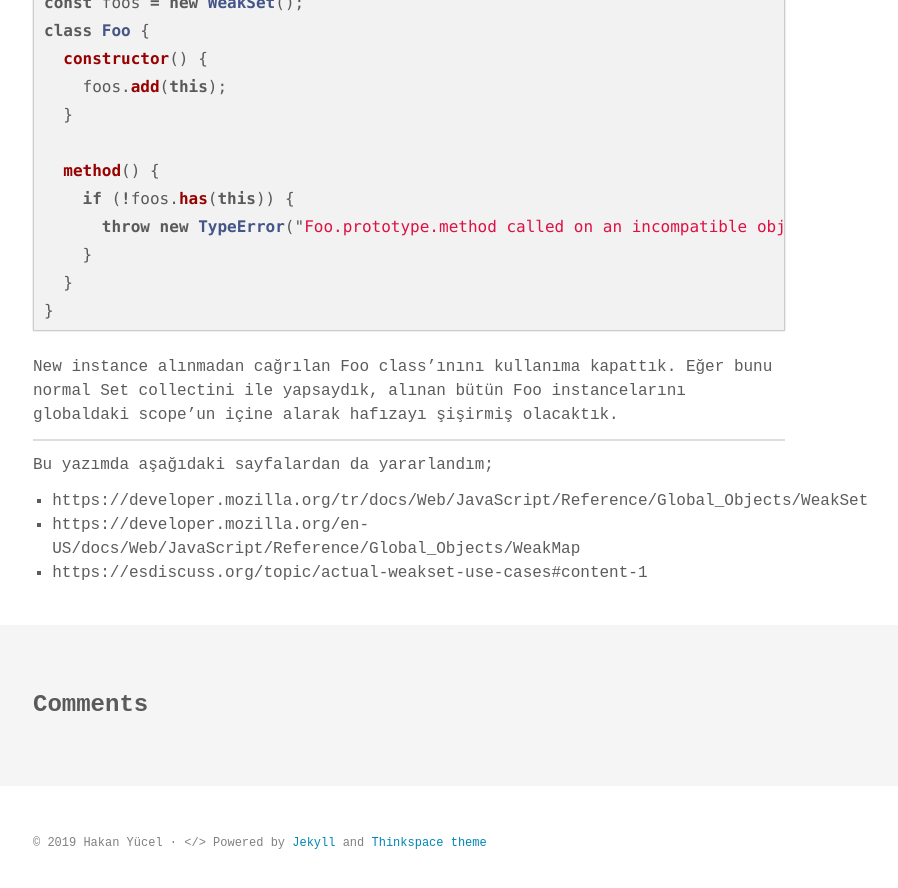
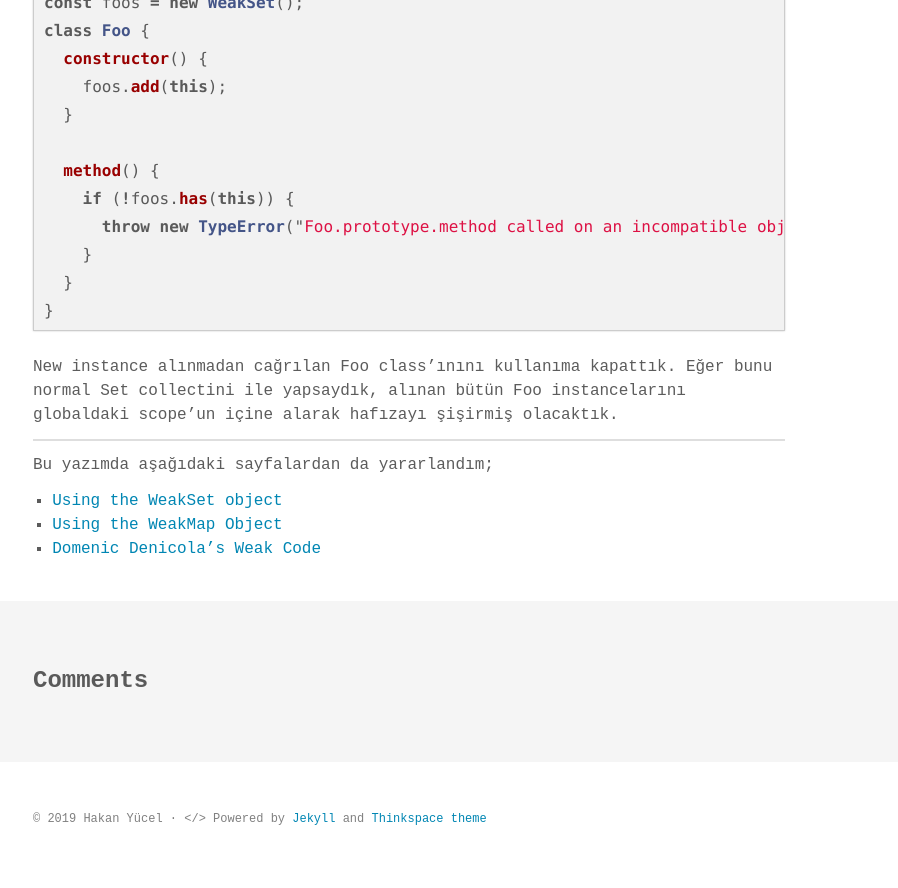
Before and after one commit to hknyuc/myblog, a Jekyll site: the page built from _posts/2019-03-12-Weak (Gevşek) Referanslar.md, in a window 1280 px wide and 900 px high, scrolled down 3147 px. Shown: the top 888 px of the window, without its empty margins (231-1129 px from the left). Built offline with Jekyll 4.4.1, drawn with Linux system fonts in a browser that asks for light colours; some web fonts are replaced; comment, search, counter and statistics services are not loaded.

Commit message:
references is added

```diff
--- a/_posts/2019-03-12-Weak (Gevşek) Referanslar.md
+++ b/_posts/2019-03-12-Weak (Gevşek) Referanslar.md
@@ -118,6 +118,6 @@ New instance alınmadan cağrılan Foo class'ınını kullanıma kapattık. Eğe
 ---
 
 Bu yazımda aşağıdaki sayfalardan da yararlandım;
-1. https://developer.mozilla.org/tr/docs/Web/JavaScript/Reference/Global_Objects/WeakSet
-2. https://developer.mozilla.org/en-US/docs/Web/JavaScript/Reference/Global_Objects/WeakMap
-3. https://esdiscuss.org/topic/actual-weakset-use-cases#content-1
+1. [Using the WeakSet object](https://developer.mozilla.org/tr/docs/Web/JavaScript/Reference/Global_Objects/WeakSet)
+2. [Using the WeakMap Object](https://developer.mozilla.org/en-US/docs/Web/JavaScript/Reference/Global_Objects/WeakMap)
+3. [Domenic Denicola's Weak Code](https://esdiscuss.org/topic/actual-weakset-use-cases#content-1)
```
